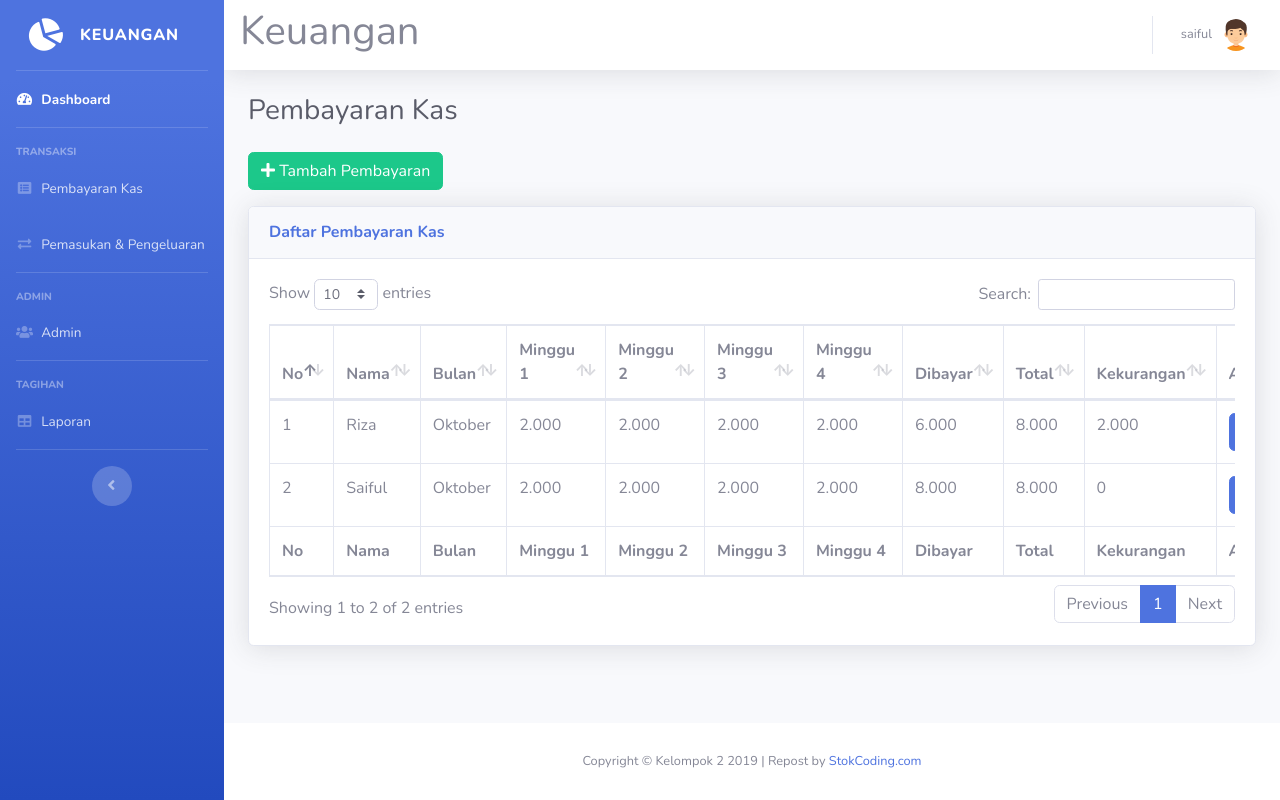
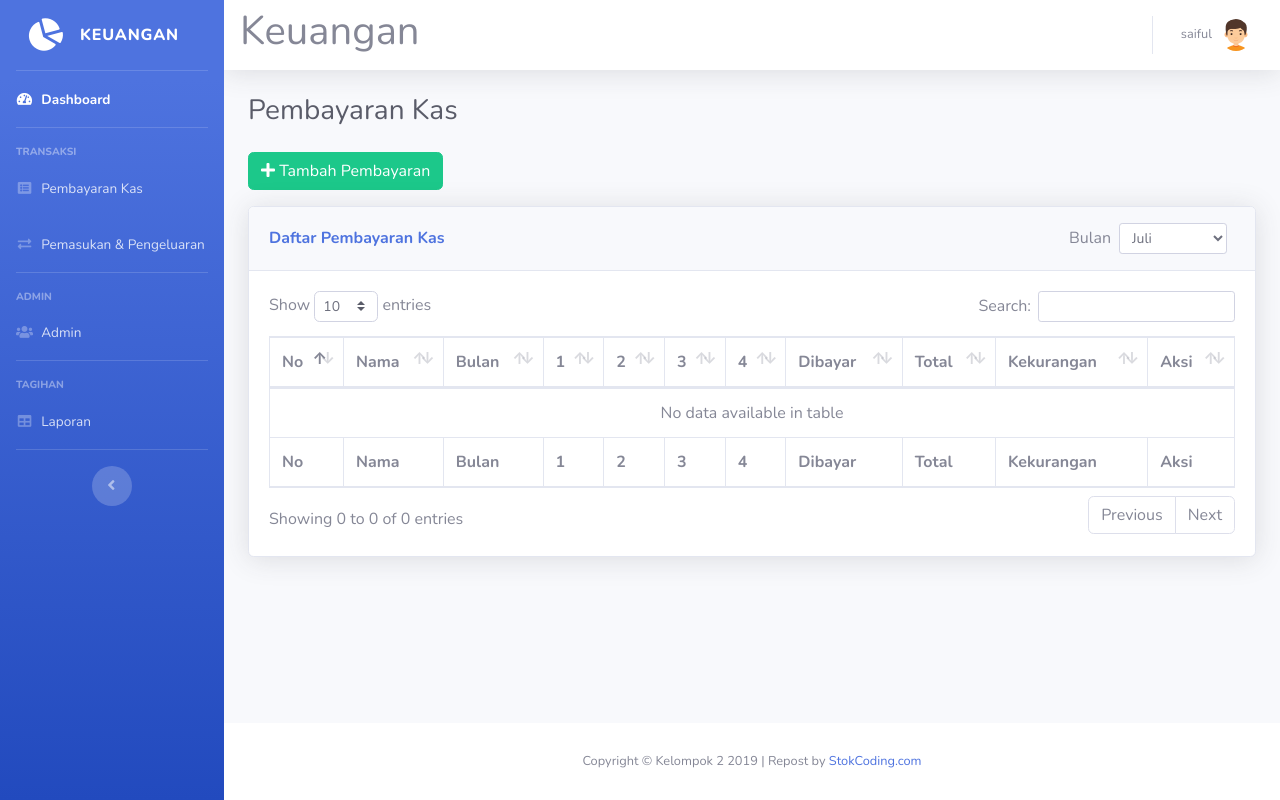
Before and after one commit to Toad169/project-sekolah, a PHP site: page /pembayaran.php in a window 1280 px wide. Run offline with PHP 8.4, Linux system fonts and the light colour scheme; a user stored in the database is signed in; data comes from the database, SQL or seed files in the repository.

Commit message:
some tweaks at pembayaran.php

```diff
--- a/pembayaran.php
+++ b/pembayaran.php
@@ -32,7 +32,17 @@ require 'cek-sesi.php';
 require 'koneksi.php';
 require 'sidebar.php';
 
-$queryKas = mysqli_query($koneksi, "SELECT * FROM pembayaran_kas ORDER BY bulan, nama");
+// Opsi bulan (tahun ajaran Juli-Juni)
+$bulanOptions = ['Juli', 'Agustus', 'September', 'Oktober', 'November', 'Desember', 'Januari', 'Februari', 'Maret', 'April', 'Mei', 'Juni'];
+$selectedBulan = isset($_GET['bulan']) ? $_GET['bulan'] : 'Juli';
+
+// Opsi tahun untuk filter tampilan (saat ini belum disimpan di tabel)
+$currentYear = (int) date('Y');
+$selectedTahun = isset($_GET['tahun']) ? (int) $_GET['tahun'] : $currentYear;
+
+// Filter data berdasarkan bulan yang dipilih
+$safeBulan = mysqli_real_escape_string($koneksi, $selectedBulan);
+$queryKas = mysqli_query($koneksi, "SELECT * FROM pembayaran_kas WHERE bulan = '$safeBulan' ORDER BY nama");
 ?>
 
   <!-- Main Content -->
@@ -54,8 +64,32 @@ $queryKas = mysqli_query($koneksi, "SELECT * FROM pembayaran_kas ORDER BY bulan,
 
       <!-- DataTales Example -->
       <div class="card shadow mb-4">
-        <div class="card-header py-3">
+        <div class="card-header py-3 d-flex flex-row align-items-center justify-content-between">
           <h6 class="m-0 font-weight-bold text-primary">Daftar Pembayaran Kas</h6>
+          <form class="form-inline" method="get">
+            <div class="form-group mr-2">
+              <label for="filter-bulan" class="mr-2 mb-0">Bulan</label>
+              <select id="filter-bulan" name="bulan" class="form-control form-control-sm" onchange="this.form.submit()">
+<?php
+foreach ($bulanOptions as $b) {
+  $selected = ($selectedBulan === $b) ? 'selected' : '';
+  echo '<option value="' . $b . '" ' . $selected . '>' . $b . '</option>';
+}
+?>
+              </select>
+            </div>
+            <!-- <div class="form-group">
+              <label for="filter-tahun" class="mr-2 mb-0">Tahun</label>
+              <select id="filter-tahun" name="tahun" class="form-control form-control-sm" onchange="this.form.submit()">
+<?php
+for ($y = $currentYear - 1; $y <= $currentYear + 1; $y++) {
+  $selected = ($selectedTahun === $y) ? 'selected' : '';
+  echo '<option value="' . $y . '" ' . $selected . '>' . $y . '/' . ($y + 1) . '</option>';
+}
+?>
+              </select>
+            </div> -->
+          </form>
         </div>
         <div class="card-body">
           <div class="table-responsive">
@@ -65,10 +99,10 @@ $queryKas = mysqli_query($koneksi, "SELECT * FROM pembayaran_kas ORDER BY bulan,
                   <th>No</th>
                   <th>Nama</th>
                   <th>Bulan</th>
-                  <th>Minggu 1</th>
-                  <th>Minggu 2</th>
-                  <th>Minggu 3</th>
-                  <th>Minggu 4</th>
+                  <th>1</th>
+                  <th>2</th>
+                  <th>3</th>
+                  <th>4</th>
                   <th>Dibayar</th>
                   <th>Total</th>
                   <th>Kekurangan</th>
@@ -80,10 +114,10 @@ $queryKas = mysqli_query($koneksi, "SELECT * FROM pembayaran_kas ORDER BY bulan,
                   <th>No</th>
                   <th>Nama</th>
                   <th>Bulan</th>
-                  <th>Minggu 1</th>
-                  <th>Minggu 2</th>
-                  <th>Minggu 3</th>
-                  <th>Minggu 4</th>
+                  <th>1</th>
+                  <th>2</th>
+                  <th>3</th>
+                  <th>4</th>
                   <th>Dibayar</th>
                   <th>Total</th>
                   <th>Kekurangan</th>
@@ -132,7 +166,6 @@ while ($row = mysqli_fetch_assoc($queryKas)) {
                             <label>Bulan</label>
                             <select class="form-control" name="bulan">
 <?php
-$bulanOptions = ['Juli', 'Agustus', 'September', 'Oktober', 'November', 'Desember'];
 foreach ($bulanOptions as $b) {
   $selected = ($row['bulan'] === $b) ? 'selected' : '';
   echo '<option value="' . $b . '" ' . $selected . '>' . $b . '</option>';
@@ -199,6 +232,12 @@ $check4 = $row['minggu_4'] >= $perMinggu ? 'checked' : '';
                     <option value="Oktober">Oktober</option>
                     <option value="November">November</option>
                     <option value="Desember">Desember</option>
+                    <option value="Januari">Januari</option>
+                    <option value="Februari">Februari</option>
+                    <option value="Maret">Maret</option>
+                    <option value="April">April</option>
+                    <option value="Mei">Mei</option>
+                    <option value="Juni">Juni</option>
                   </select>
                 </div>
                 <div class="form-group">
```
